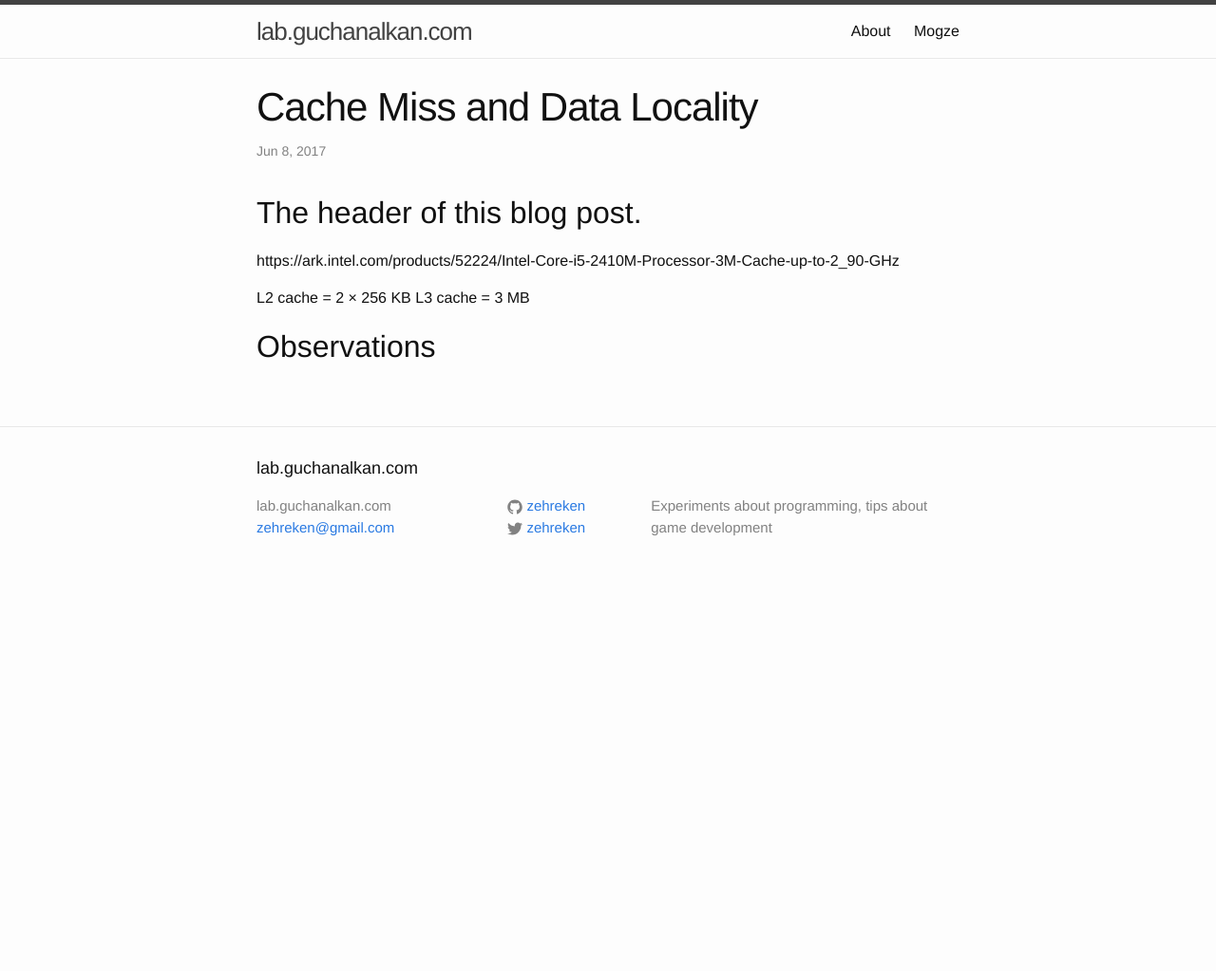
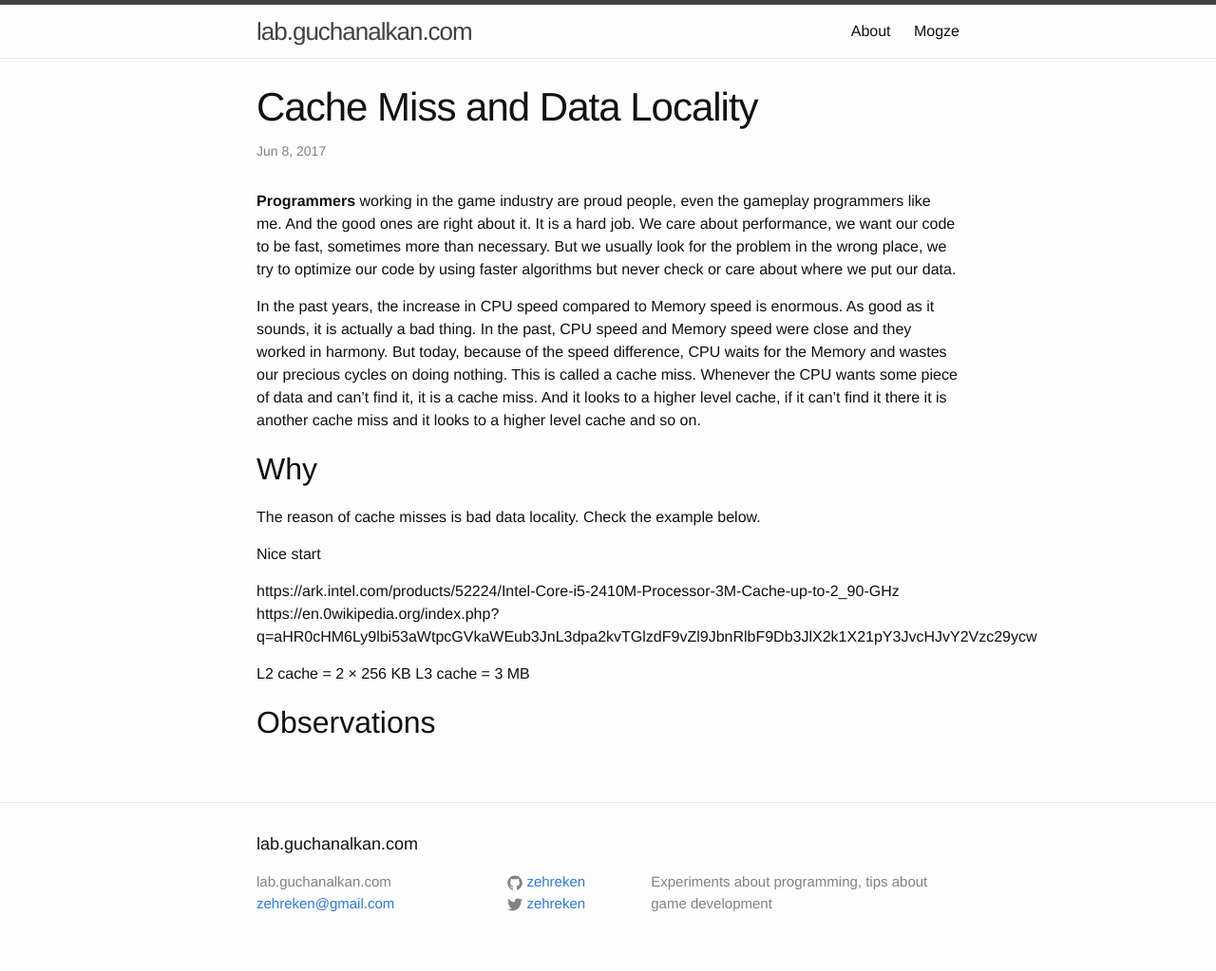
Before and after one commit to zehreken/zehreken.github.io, a Jekyll site: the page built from _posts/2017-06-08-cache-miss-and-data-locality.markdown, in a window 1280 px wide. Shown: the whole page at 95% size. Built offline with Jekyll 4.4.1, drawn with Linux system fonts in a browser that asks for light colours; before the commit the page ends 900 px from its top, so only the background shows below that.

Commit message:
Update post

```diff
--- a/_posts/2017-06-08-cache-miss-and-data-locality.markdown
+++ b/_posts/2017-06-08-cache-miss-and-data-locality.markdown
@@ -2,9 +2,20 @@
 layout: post
 title: Cache Miss and Data Locality
 ---
-## The header of this blog post.
+**Programmers** working in the game industry are proud people, even the gameplay programmers like me. And the good ones are right about it. It is a hard job. We care about performance, we want our code to be fast, sometimes more than necessary. But we usually look for the problem in the wrong place, we try to optimize our code by using faster algorithms but never check or care about where we put our data.
+
+In the past years, the increase in CPU speed compared to Memory speed is enormous. As good as it sounds, it is actually a bad thing. In the past, CPU speed and Memory speed were close and they worked in harmony. But today, because of the speed difference, CPU waits for the Memory and wastes our precious cycles on doing nothing. This is called a cache miss. Whenever the CPU wants some piece of data and can't find it, it is a cache miss. And it looks to a higher level cache, if it can't find it there it is another cache miss and it looks to a higher level cache and so on.
+
+## Why
+The reason of cache misses is bad data locality. Check the example below.
+
+
+
+
+Nice start
 
 https://ark.intel.com/products/52224/Intel-Core-i5-2410M-Processor-3M-Cache-up-to-2_90-GHz
+https://en.0wikipedia.org/index.php?q=aHR0cHM6Ly9lbi53aWtpcGVkaWEub3JnL3dpa2kvTGlzdF9vZl9JbnRlbF9Db3JlX2k1X21pY3JvcHJvY2Vzc29ycw
 
 L2 cache = 2 × 256 KB
 L3 cache = 3 MB
```
